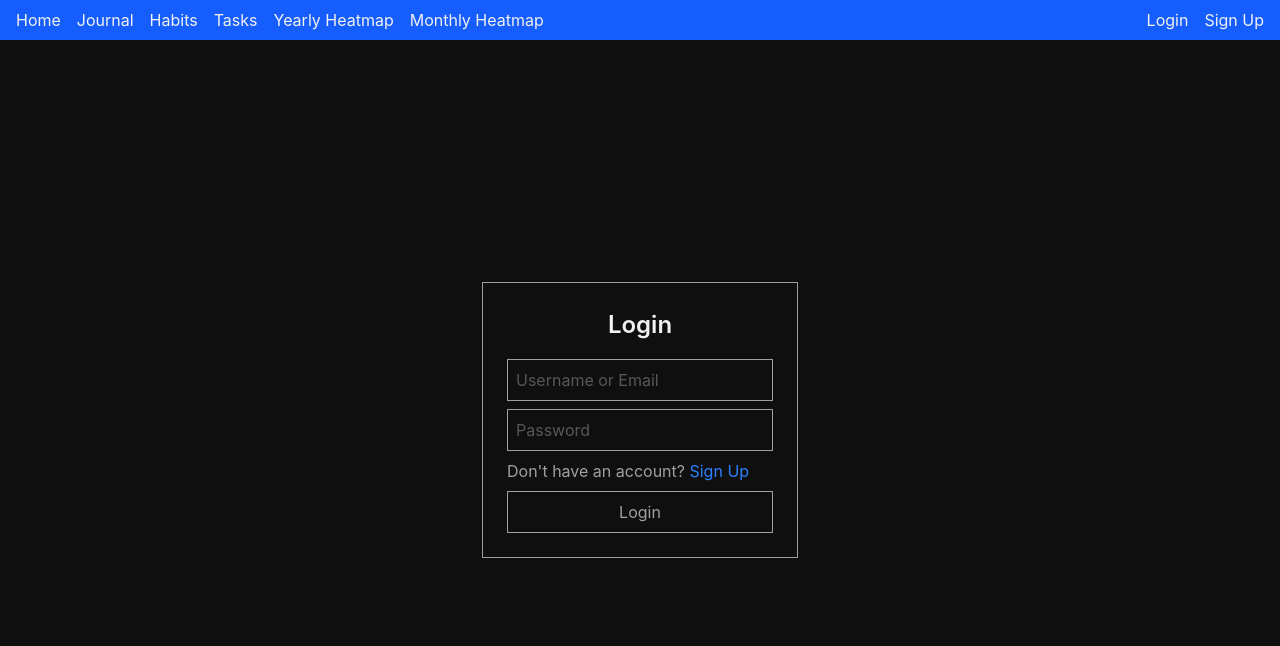
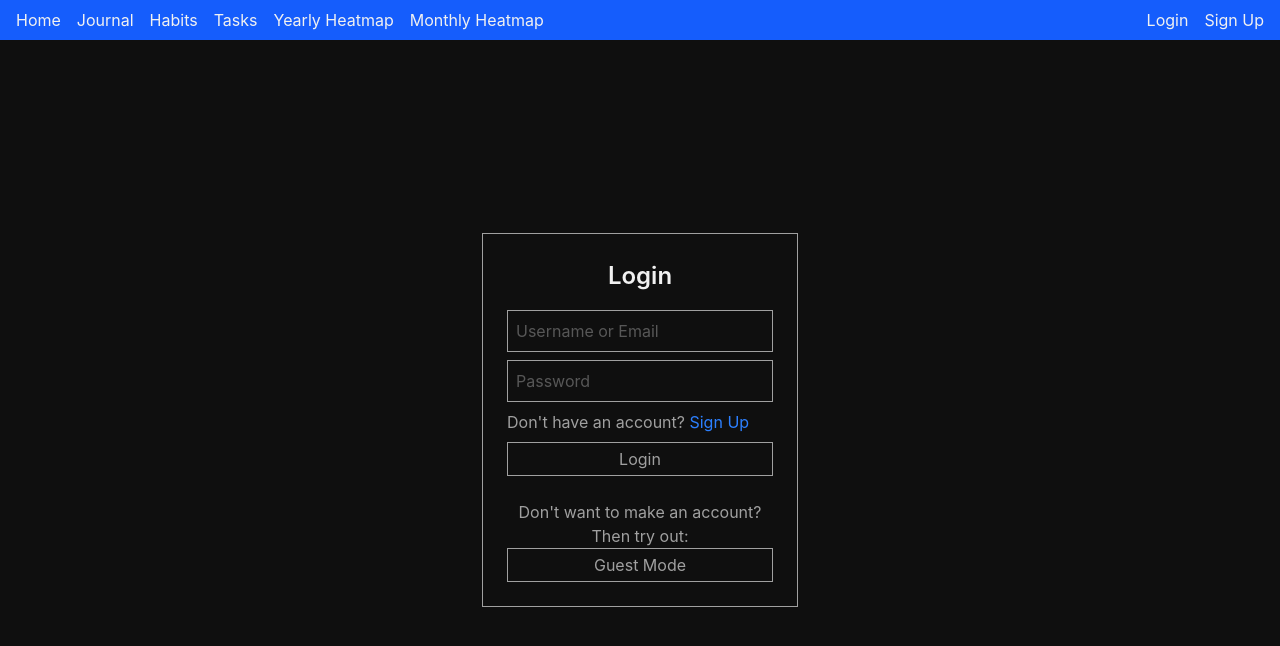
Before and after one commit to Feenixtm/test_v1, a React (Vite) app: page /login in a window 1280 px wide. Shown: the top 646 px of the page. Built offline with nearby package versions, Linux system fonts and the light colour scheme.

Commit message:
Added Guest mode to login and signup

```diff
--- a/src/components/forms/Login.jsx
+++ b/src/components/forms/Login.jsx
@@ -1,6 +1,10 @@
 import { useState } from 'react'
+import { useNavigate } from 'react-router-dom';
 
-const Login = () => {
+const Login = (props) => {
+  const setIsLoggedIn = props.setIsLoggedIn;
+  const setUser = props.setUser;
+
   const [usernameOrEmail, setUsernameOrEmail] = useState('');
   const [password, setPassword] = useState('');
   const [error, setError] = useState('');
@@ -28,6 +32,15 @@ const Login = () => {
       setError(error.message);
       console.error('Error logging in:', error);
     }
+  }
+
+  const navigate = useNavigate();
+
+  const fakeLogin = () => {
+    setIsLoggedIn(true);
+    setUser({ username: 'Guest', email: 'guest@example.com' });
+    navigate('/');
+    alert("Guest mode activated. You can now access other routes.");
   }
 
   return (
@@ -58,7 +71,13 @@ const Login = () => {
 
           <p>Don't have an account? <a href="/sign-up" className="text-blue-500">Sign Up</a></p>
 
-          <button className="py-2 border hover:bg-black hover:text-white cursor-pointer" type="button">Login</button>
+          <button className="py-1 border hover:bg-black hover:text-white cursor-pointer" type="button">Login</button>
+
+          <div className="mt-4">
+            <p className="text-center">Don't want to make an account?<br/> Then try out:</p>
+            <button className="w-full py-1 border hover:bg-black hover:text-white cursor-pointer" type="button" onClick={() => {fakeLogin()}}>Guest Mode</button>
+          </div>
+
         </form>
     </div>
   )
--- a/src/components/forms/SignUp.jsx
+++ b/src/components/forms/SignUp.jsx
@@ -78,7 +78,8 @@ const SignUp = () => {
           {error && <p className="text-red-500">{error}</p>}
           <p>Already have an account? <a href="/login" className="text-blue-500">Login</a></p>
 
-          <button className="py-2 border hover:bg-black hover:text-white cursor-pointer" type="button">Sign Up</button>
+          <button className="py-1 border hover:bg-black hover:text-white cursor-pointer" type="button">Sign Up</button>
+          <button className="py-1 border hover:bg-black hover:text-white cursor-pointer" type="button">Guest Mode</button>
         </form>
     </div>
   )
```
